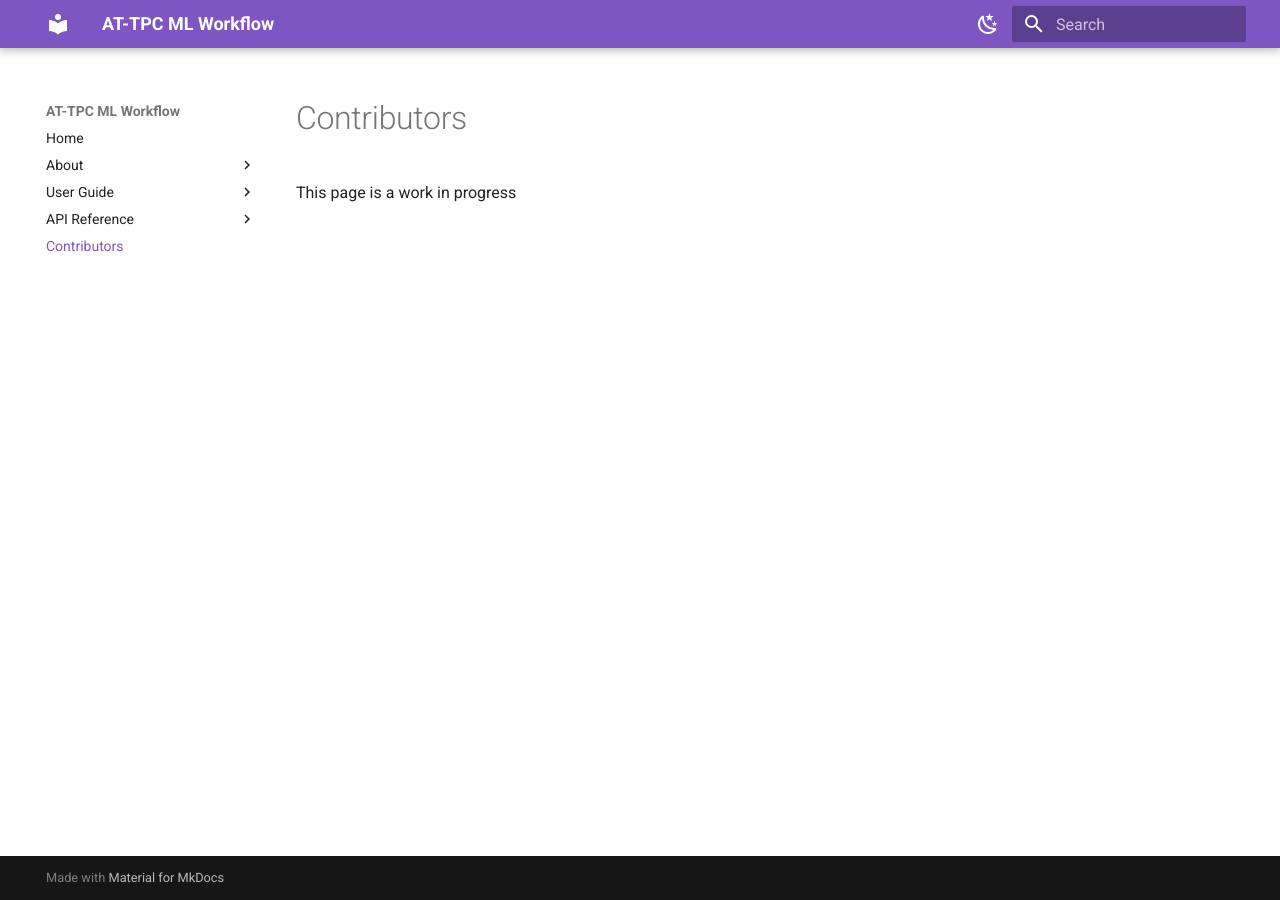
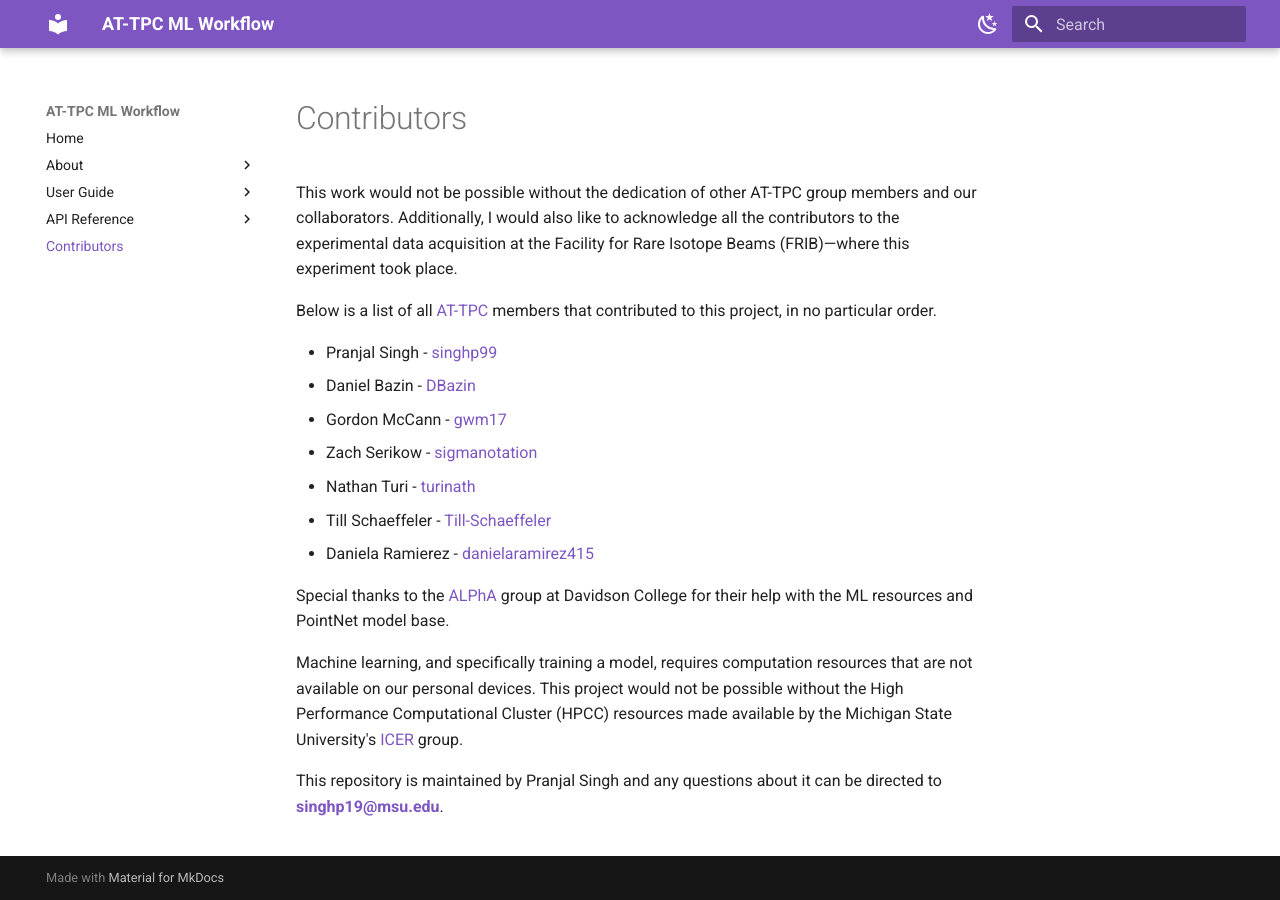
Before and after one commit to singhp99/AT-TPC_ML_workflow, an MkDocs documentation site: the page built from docs/contributors.md, in a window 1280 px wide. Built offline with MkDocs 1.6.1 and Material for MkDocs 9.7.7, drawn with Linux system fonts in a browser that asks for light colours.

Commit message:
20112025 contribution page updated

```diff
--- a/docs/contributors.md
+++ b/docs/contributors.md
@@ -1 +1,17 @@
-This page is a work in progress
+This work would not be possible without the dedication of other AT-TPC group members and our collaborators. Additionally, I would also like to acknowledge all the contributors to the experimental data acquisition at the Facility for Rare Isotope Beams (FRIB)&mdash;where this experiment took place.
+
+Below is a list of all [AT-TPC](https://github.com/ATTPC) members that contributed to this project, in no particular order.
+
+- Pranjal Singh - [singhp99]()
+- Daniel Bazin - [DBazin](https://github.com/dbazin)
+- Gordon McCann - [gwm17](https://github.com/gwm17)
+- Zach Serikow - [sigmanotation](https://github.com/sigmanotation)
+- Nathan Turi - [turinath](https://github.com/turinath)
+- Till Schaeffeler - [Till-Schaeffeler](https://github.com/Till-Schaeffeler)
+- Daniela Ramierez - [danielaramirez415](https://github.com/danielaramirez415)
+
+Special thanks to the [ALPhA](https://github.com/alpha-davidson) group at Davidson College for their help with the ML resources and PointNet model base.
+
+Machine learning, and specifically training a model, requires computation resources that are not available on our personal devices. This project would not be possible without the High Performance Computational Cluster (HPCC) resources made available by the Michigan State University's [ICER](https://icer.msu.edu) group.
+
+This repository is maintained by Pranjal Singh and any questions about it can be directed to [**singhp19@msu.edu**](mailto:singhp19@msu.edu).
```
